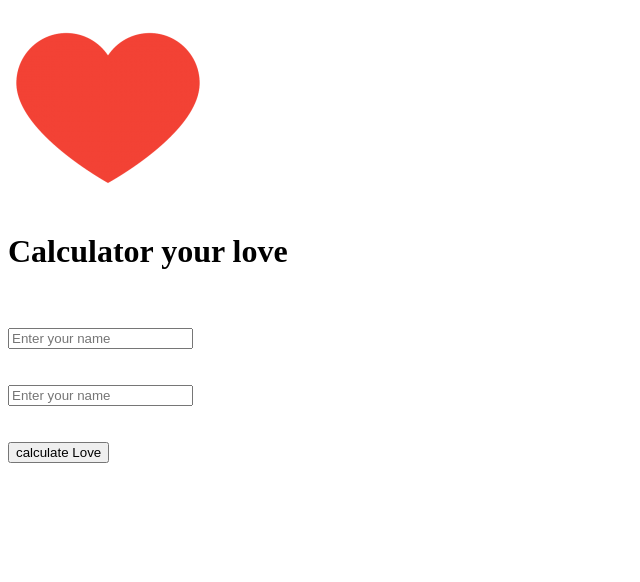
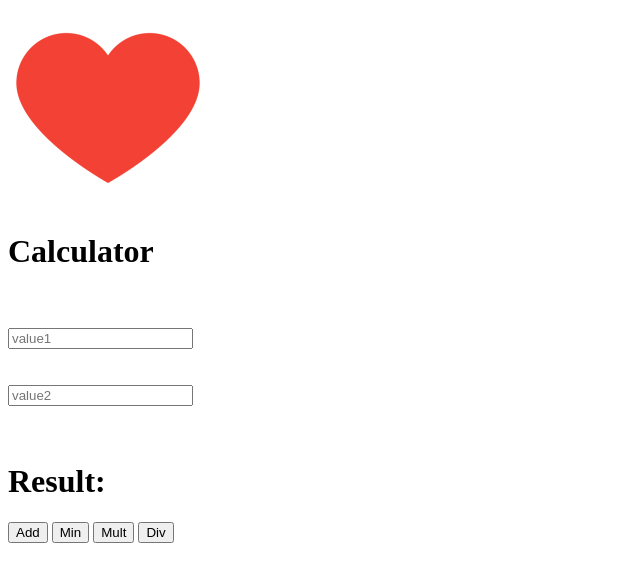
Before and after one commit to karan4236/learn_javascript, a plain HTML site: page index.html in a window 1280 px wide. Shown: the whole page, without its empty margins (0-640 px from the left). Drawn offline with Linux system fonts and the light colour scheme.

Commit message:
plus functiion addded

```diff
--- a/app.js
+++ b/app.js
@@ -1,175 +1,13 @@
+function plus() {
+  console.log("--function called----");
+  let a = document.getElementById("value1").value;
+  let b = document.getElementById("value2").value;
+  let c = parseInt(a) + parseInt(b);
+  document.getElementById("result").innerHTML = c;
 
+  console.log("=====result", c);
+}
 
-// var a = 100
-// var b = 10
-
-// if(a > b){
-//     document.write("a is greater");
-// }
-
-// var age = 20
-
-// if(age >= 15 && age <= 21){
-//     document.write("what is age");
-//     // console.log("test");
-// }
-
-
-
-
-// .first-excersize
-
-    // var a = 50
-
-    // if(a >=10){
-    //     document.write("this is wheather is positive");
-    // }else {
-    //     document.write("this is weather is negative");
-    // }
-
-
-
-// .second-exersize  2nd pending
-
-// var time =24;
-
-// if(time > 1 && time < 11){
-// document.write("good morning");
-// }else if(time > 11 && time < 15){
-//     document.write("good afternon");
-//     }else if(time > 15 && time < 21){
-//         document.write("good night");
-//         }else(
-//             document.write("valid time.")
-//         )
-
-
-
-
-
-// third...
-
-// var a = 100;
-// var b = 20;
-
-// if(a > b){
-//     document.write("a is greter");
-// } else {
-//     document.write("not greater");
-// }
-
-
-// // turnary operator
-
-// var age = 18;
-// var  max;
-// if(age>=18){
-//     max='yes driver';
-// }else{
-//     max='not driver';
-// };
-// document.write(max);
-
-
-// var age = 18;
-// var max =age>=18 ? 'no drive' : 'yes drive'
-// document.write(max)
-
-
-
-// var age =10;
-// switch(true){
-//     case(age>=18 && age<=40):document.write("you are eligible");
-//     break;
-    // case(2):document.write("fabrary");
-    // break;
-    // case(3):document.write("march");
-    // break;
-    // case(4):document.write("april");
-    // break;
-    // case(5):document.write("may");
-    // break;
-    // case(6):document.write("june");
-    // break;
-    // case(7):document.write("july");
-    // break;
-    // case(8):document.write("august");
-    // break;
-    // case(9):document.write("september");
-    // break;
-    // case(10):document.write("octuber");
-    // break;
-    // case(11):document.write("november");
-    // break;
-    // case(12):document.write("december");
-    // break;
-
-//     default:document.write('please inter valid age')
-// }
-
-
-// alert('this is alertbox')
-
-// var a = 20;
-// var b = 30;
-
-// if(a > b){
-//     alert('a is greter than b')
-// }else{alert('b is greter than a')
-
-// }
-
-
-// var a = confirm('do you likr this website');
-// if(a){
-//     alert('thanks to wesite my site');
-// }else{
-//     alert('its ok');
-// }
-
-
-// var a = prompt('what is your name');
-// document.write('welcome= ' + a);
-
-// var a = prompt('please enter month number');
-// switch(true){
-
-//     case(a==1):document.write('january')
-//     break;
-//     case(a==2):document.write('fabuary')
-//     break;
-//     case(a==3):document.write('march')
-//     break;
-//     case(a==4):document.write('april')
-//     break;
-//     case(a==5):document.write('may')
-//     break;
-//     case(a==6):document.write('june')
-//     break;
-//     case(a==7):document.write('july')
-//     break;
-//     case(a==8):document.write('august')
-//     break;
-//     case(a==9):document.write('september')
-//     break;
-//     case(a==10):document.write('october')
-//     break;
-//     case(a==11):document.write('november')
-//     break;
-//     case(a==12):document.write('december')
-//     break;
-
-//     default:document.write('valid month number')
-// }
-
-function love{
-    let txt1= document.getElementById(txt1).value;
-    let txt2= document.getElementById(txt2).value;
-    if(txt1 && txt2){
-
-        // let total=math.floor(math.random()*100);
-
-    }else{
-        alert("please enter valid name");
-    }
+function minus() {
+  console.log("----minus work---");
 }
--- a/index.html
+++ b/index.html
@@ -5,7 +5,7 @@
     <meta charset="UTF-8">
     <meta name="viewport" content="width=device-width, initial-scale=1.0">
     <title>java practice</title>
-<!--
+    <!--
     <script>
         function love() {
             let txt1= document.getElementById('txt1').value;
@@ -27,18 +27,26 @@
 
     <img src="love_PNG85.png">
 
-    <h1 id="klc">Calculator your love </h1>
+    <h1 id="klc">Calculator </h1>
     <br>
     <br>
-    <input type="text" id="txt1" placeholder="Enter your name">
+    <input type="text" id="value1" placeholder="value1">
     <br>
     <br>
     <br>
-    <input type="text" id="txt2" placeholder="Enter your name">
+    <input type="text" id="value2" placeholder="value2">
     <br>
     <br>
     <br>
-    <button onclick="love()">calculate Love</button>
+    <h1>Result:
+        <h2 id="result"> </h2>
+    </h1>
+
+    <button onclick="plus()">Add</button>
+    <button onclick="minus()" valu>Min</button>
+    <button onclick="multiply()">Mult</button>
+    <button onclick="divide()">Div</button>
+
 
 
     <script src="app.js"></script>
```
